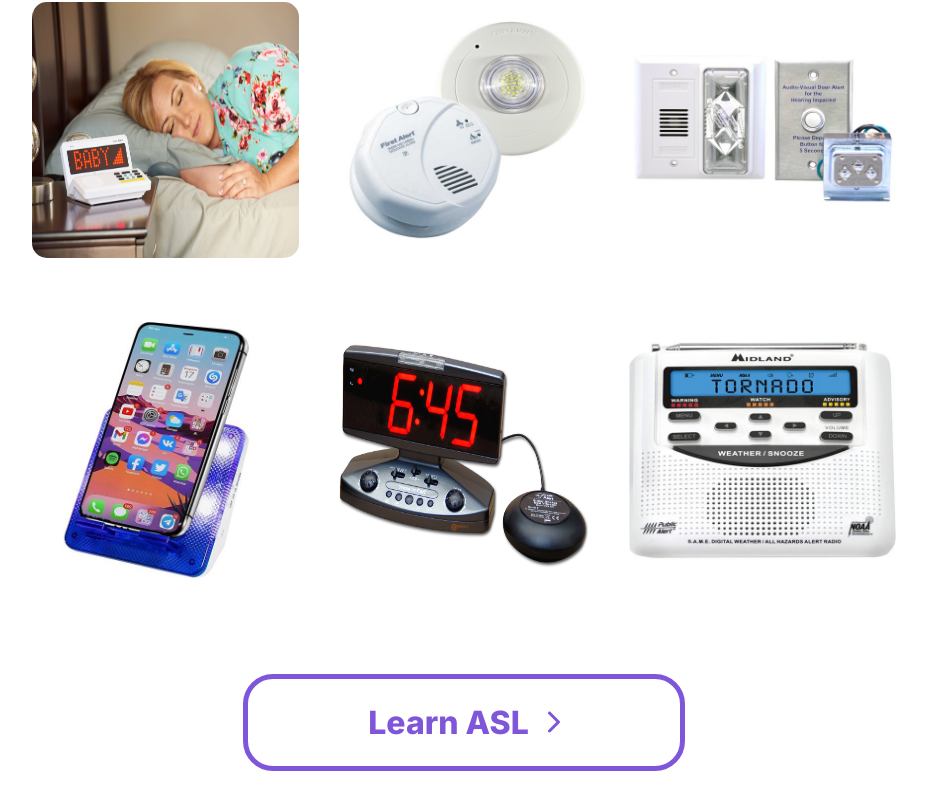
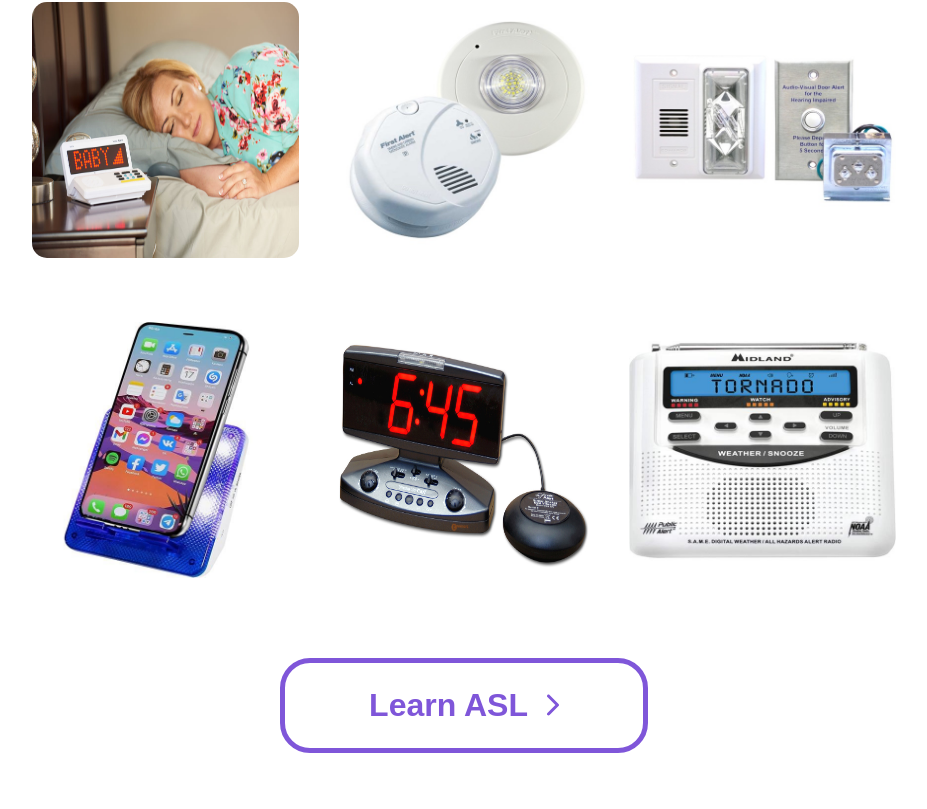
Before and after one commit to lauracastrovenegas/capstone-project-website, a React (Create React App) app: page / in a window 1280 px wide. Shown: the part 3153-3962 px from the top of the page, without its empty margins (176-1103 px from the left). Built offline with nearby package versions, Linux system fonts and the light colour scheme; the HTML template or start-up script is replaced by a standard one.

Commit message:
Update NextButton.js

```diff
--- a/src/components/NextButton.js
+++ b/src/components/NextButton.js
@@ -12,7 +12,7 @@ const Wrapper = styled.div`
     }
 `
 
-const ButtonWrapper = styled.div`
+const ButtonWrapper = styled.button`
     color: ${theme.colors.purple};
     background-color: ${props => props.isDark ? theme.colors.black : theme.colors.white};
     border-color: ${theme.colors.purple};
@@ -22,6 +22,7 @@ const ButtonWrapper = styled.div`
     padding: 1.5rem 2rem;
     width: 23rem;
     cursor: pointer;
+    margin: 0rem auto;
 
     :hover {
         background-color: ${theme.colors.purple};
@@ -42,14 +43,12 @@ const Text = styled.div`
     }
 `
 
-const NextButton = ({text, link, setSection, isDark}) => {
+const NextButton = ({ text, link, setSection, isDark }) => {
     return (
         <Wrapper>
-            <Link aria-label={`go to ${text} tab`} to={link} style={{margin: "1rem auto"}} onClick={() => setSection(link)}>
-            <ButtonWrapper isDark={isDark}>
-                <Text>{text} <FontAwesomeIcon icon={faChevronRight}/></Text>
+            <ButtonWrapper isDark={isDark} onClick={() => setSection(link)} aria-label={`go to ${text} tab`}>
+                <Text>{text} <FontAwesomeIcon icon={faChevronRight} /></Text>
             </ButtonWrapper>
-        </Link>
         </Wrapper>
     )
 }
```
